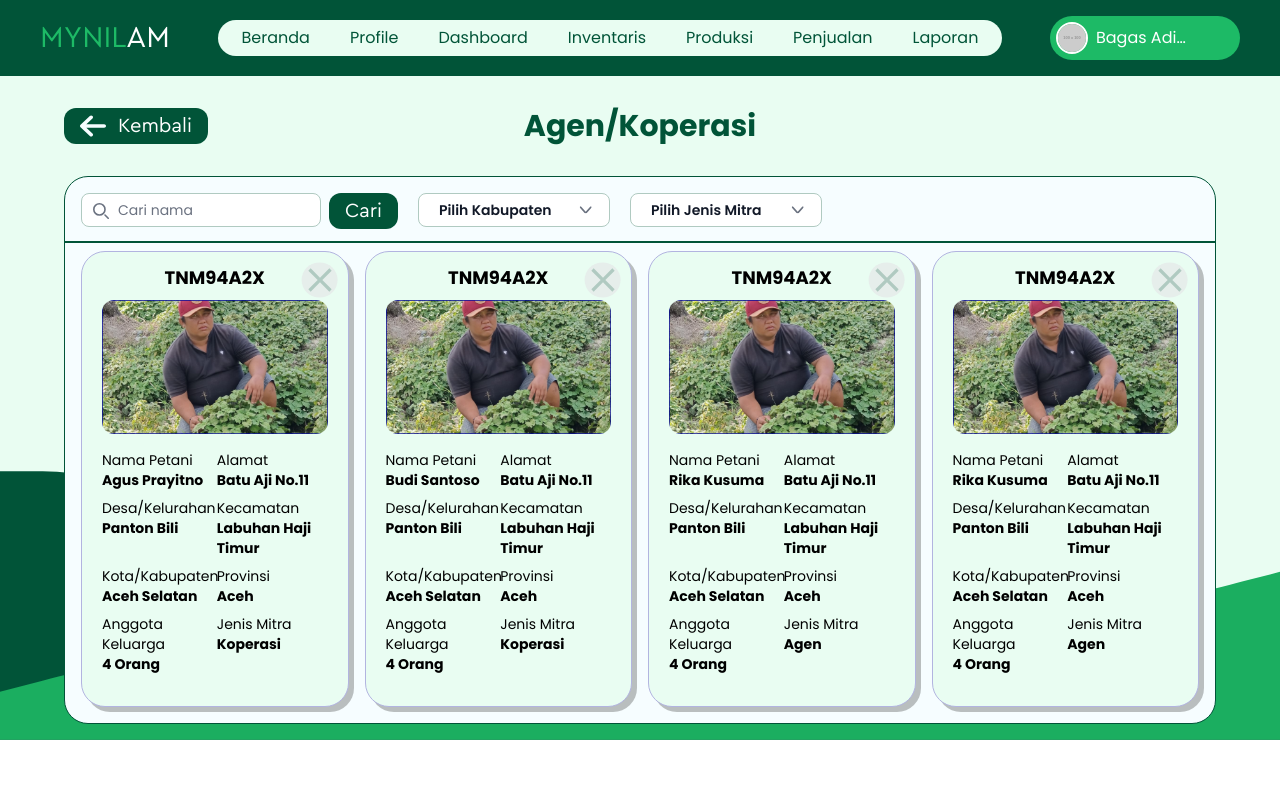
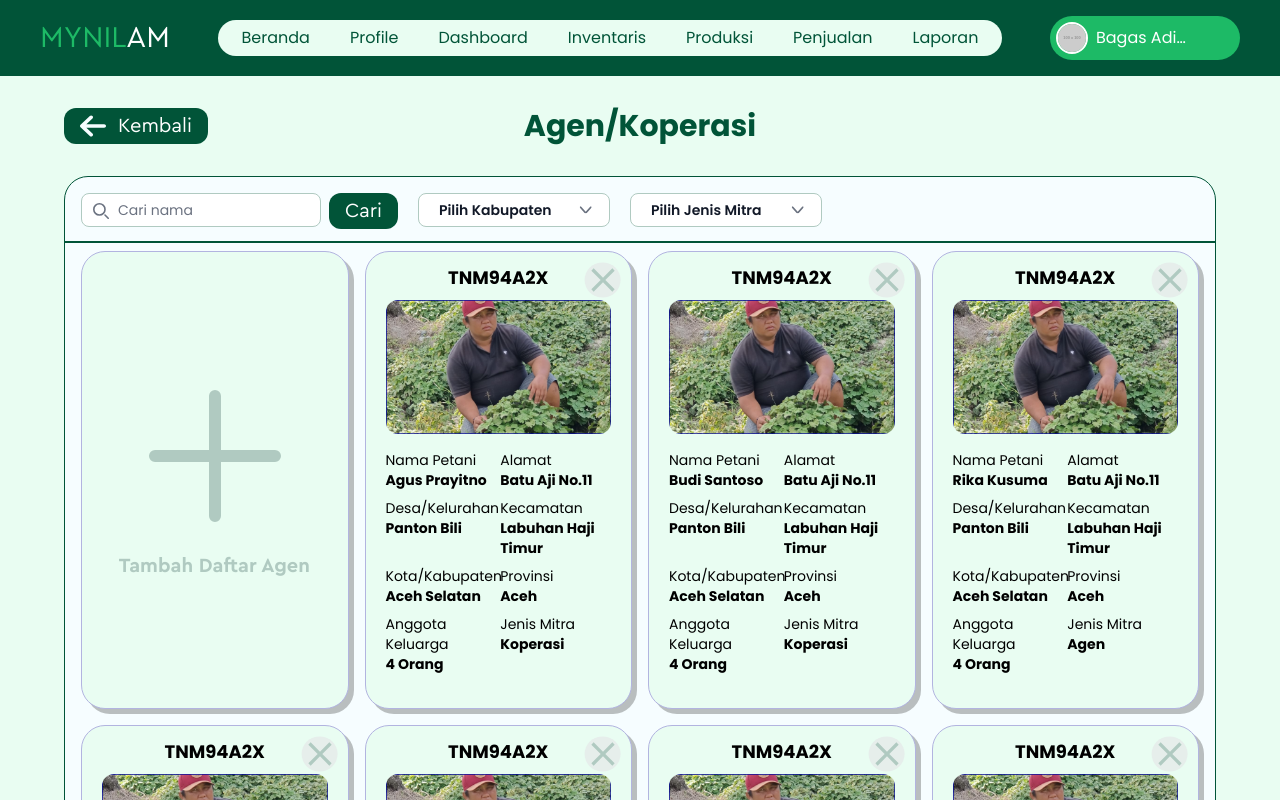
Before and after one commit to saptadi73/fe-mynilam-new, a Vue app: page /profile-agen in a window 1280 px wide. Shown: the top 800 px of the page. Built offline with nearby package versions, Linux system fonts and the light colour scheme.

Commit message:
feat(components): add component base card add

```diff
--- /dev/null
+++ b/src/components/BaseCardAdd.vue
@@ -0,0 +1,40 @@
+<template>
+  <div
+    class="product-card relative bg-primary-light rounded-3xl border border-[#B2B4E0] cursor-pointer hover:shadow-xl hover:bg-slate-200 duration-300 ease-in-out px-5 pt-3 pb-8 w-full h-full"
+  >
+    <div class="flex justify-center py-24">
+      <div class="flex flex-col">
+        <div class="flex justify-center">
+          <svg
+            xmlns="http://www.w3.org/2000/svg"
+            viewBox="0 0 24 24"
+            fill="currentColor"
+            class="text-primary-border w-48 h-48"
+          >
+            <path
+              fill-rule="evenodd"
+              d="M12 3.75a.75.75 0 0 1 .75.75v6.75h6.75a.75.75 0 0 1 0 1.5h-6.75v6.75a.75.75 0 0 1-1.5 0v-6.75H4.5a.75.75 0 0 1 0-1.5h6.75V4.5a.75.75 0 0 1 .75-.75Z"
+              clip-rule="evenodd"
+            />
+          </svg>
+        </div>
+
+        <h1 class="font-cera font-bold text-xl text-primary-border">Tambah Daftar {{ cardTitle }}</h1>
+      </div>
+    </div>
+  </div>
+</template>
+
+<script setup lang="ts">
+interface PropsCard {
+  cardTitle?: string
+}
+
+defineProps<PropsCard>()
+</script>
+
+<style>
+.product-card {
+  box-shadow: 5px 5px rgba(0, 0, 0, 0.25);
+}
+</style>
--- a/src/pages/profile/CardAgenPage.vue
+++ b/src/pages/profile/CardAgenPage.vue
@@ -12,6 +12,7 @@
       </div>
       <hr class="border border-[#015438] mt-3 -ml-4 -mr-4" />
       <div class="grid grid-cols-12 gap-4 mt-2">
+        <BaseCardAdd card-title="Agen" class="col-span-3" />
         <BaseCard
           v-for="(card, cardIndex) in cardAgen"
           :key="cardIndex"
@@ -72,6 +73,7 @@ import BaseCard from '@/components/BaseCard.vue'
 import BaseSearchBar from '@/components/BaseSearchBar.vue'
 import BaseInputSelect from '@/components/BaseInputSelect.vue'
 import BaseHeaderTitle from '@/components/BaseHeaderTitle.vue'
+import BaseCardAdd from '@/components/BaseCardAdd.vue'
 
 const cardAgen = reactive([
   {
@@ -95,6 +97,39 @@ const cardAgen = reactive([
     provinsi: 'Aceh',
     anggotaKeluarga: '4',
     jenisMitra: 'Koperasi',
+  },
+  {
+    code: 'TNM94A2X',
+    petaniName: 'Rika Kusuma',
+    alamat: 'Batu Aji No.11',
+    desa: 'Panton Bili',
+    kecamatan: 'Labuhan Haji Timur',
+    kota: 'Aceh Selatan',
+    provinsi: 'Aceh',
+    anggotaKeluarga: '4',
+    jenisMitra: 'Agen',
+  },
+  {
+    code: 'TNM94A2X',
+    petaniName: 'Rika Kusuma',
+    alamat: 'Batu Aji No.11',
+    desa: 'Panton Bili',
+    kecamatan: 'Labuhan Haji Timur',
+    kota: 'Aceh Selatan',
+    provinsi: 'Aceh',
+    anggotaKeluarga: '4',
+    jenisMitra: 'Agen',
+  },
+  {
+    code: 'TNM94A2X',
+    petaniName: 'Rika Kusuma',
+    alamat: 'Batu Aji No.11',
+    desa: 'Panton Bili',
+    kecamatan: 'Labuhan Haji Timur',
+    kota: 'Aceh Selatan',
+    provinsi: 'Aceh',
+    anggotaKeluarga: '4',
+    jenisMitra: 'Agen',
   },
   {
     code: 'TNM94A2X',
--- a/src/pages/profile/CardAsetPage.vue
+++ b/src/pages/profile/CardAsetPage.vue
@@ -15,6 +15,7 @@
       </div>
       <hr class="border border-[#015438] mt-3 -ml-4 -mr-4" />
       <div class="grid grid-cols-12 gap-4 mt-2">
+        <BaseCardAdd card-title="Aset" class="col-span-3" />
         <BaseCard
           v-for="(card, cardIndex) in cardAset"
           :key="cardIndex"
@@ -68,6 +69,7 @@ import BaseSearchBar from '@/components/BaseSearchBar.vue'
 import BaseInputSelect from '@/components/BaseInputSelect.vue'
 import BaseHeaderTitle from '@/components/BaseHeaderTitle.vue'
 import BaseIcon from '@/components/BaseIcon.vue'
+import BaseCardAdd from '@/components/BaseCardAdd.vue'
 
 const cardAset = reactive([
   {
@@ -110,6 +112,36 @@ const cardAset = reactive([
     anggotaKeluarga: '4',
     statusTanam: 'Aktif',
   },
+  {
+    code: 'TNM94A2X',
+    petaniName: 'Rika Kusuma',
+    luas: 5,
+    lokasiGps: '-5.572342, 95.321456',
+    statusKepemilikan: 'Sewa',
+    kota: 'Aceh Selatan',
+    anggotaKeluarga: '4',
+    statusTanam: 'Aktif',
+  },
+  {
+    code: 'TNM94A2X',
+    petaniName: 'Rika Kusuma',
+    luas: 5,
+    lokasiGps: '-5.572342, 95.321456',
+    statusKepemilikan: 'Sewa',
+    kota: 'Aceh Selatan',
+    anggotaKeluarga: '4',
+    statusTanam: 'Aktif',
+  },
+  {
+    code: 'TNM94A2X',
+    petaniName: 'Rika Kusuma',
+    luas: 5,
+    lokasiGps: '-5.572342, 95.321456',
+    statusKepemilikan: 'Sewa',
+    kota: 'Aceh Selatan',
+    anggotaKeluarga: '4',
+    statusTanam: 'Aktif',
+  },
 ])
 
 const options = ref([
--- a/src/pages/profile/CardPetaniPage.vue
+++ b/src/pages/profile/CardPetaniPage.vue
@@ -11,6 +11,7 @@
       </div>
       <hr class="border border-[#015438] mt-3 -ml-4 -mr-4" />
       <div class="grid grid-cols-12 gap-4 mt-2">
+        <BaseCardAdd card-title="Petani" class="col-span-3" />
         <BaseCard
           v-for="(card, cardIndex) in cardPetani"
           :key="cardIndex"
@@ -71,6 +72,7 @@ import BaseCard from '@/components/BaseCard.vue'
 import BaseSearchBar from '@/components/BaseSearchBar.vue'
 import BaseInputSelect from '@/components/BaseInputSelect.vue'
 import BaseHeaderTitle from '@/components/BaseHeaderTitle.vue'
+import BaseCardAdd from '@/components/BaseCardAdd.vue'
 
 const cardPetani = reactive([
   {
@@ -87,6 +89,39 @@ const cardPetani = reactive([
   {
     code: 'TNM94A2X',
     petaniName: 'Budi Santoso',
+    alamat: 'Batu Aji No.11',
+    desa: 'Panton Bili',
+    kecamatan: 'Labuhan Haji Timur',
+    kota: 'Aceh Selatan',
+    provinsi: 'Aceh',
+    anggotaKeluarga: '4',
+    suratKontrak: '-',
+  },
+  {
+    code: 'TNM94A2X',
+    petaniName: 'Rika Kusuma',
+    alamat: 'Batu Aji No.11',
+    desa: 'Panton Bili',
+    kecamatan: 'Labuhan Haji Timur',
+    kota: 'Aceh Selatan',
+    provinsi: 'Aceh',
+    anggotaKeluarga: '4',
+    suratKontrak: '-',
+  },
+  {
+    code: 'TNM94A2X',
+    petaniName: 'Rika Kusuma',
+    alamat: 'Batu Aji No.11',
+    desa: 'Panton Bili',
+    kecamatan: 'Labuhan Haji Timur',
+    kota: 'Aceh Selatan',
+    provinsi: 'Aceh',
+    anggotaKeluarga: '4',
+    suratKontrak: '-',
+  },
+  {
+    code: 'TNM94A2X',
+    petaniName: 'Rika Kusuma',
     alamat: 'Batu Aji No.11',
     desa: 'Panton Bili',
     kecamatan: 'Labuhan Haji Timur',
```
